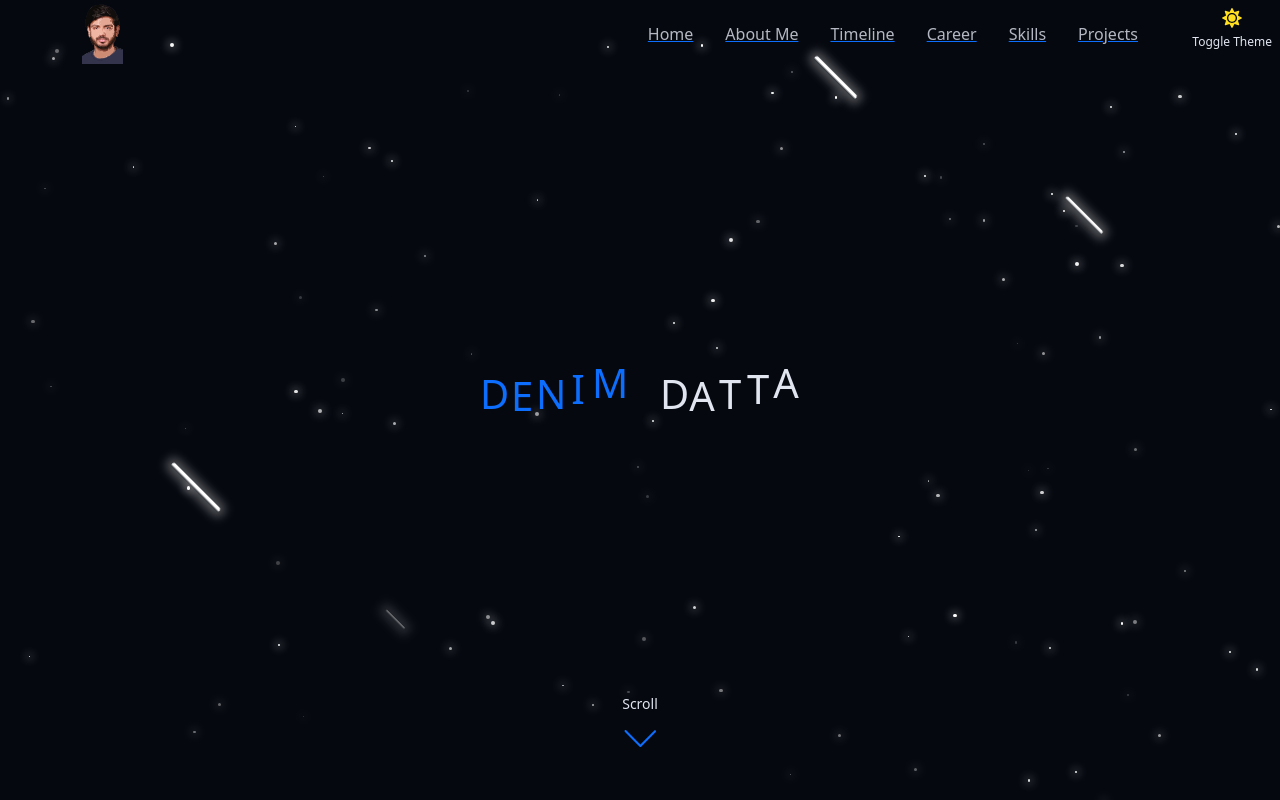
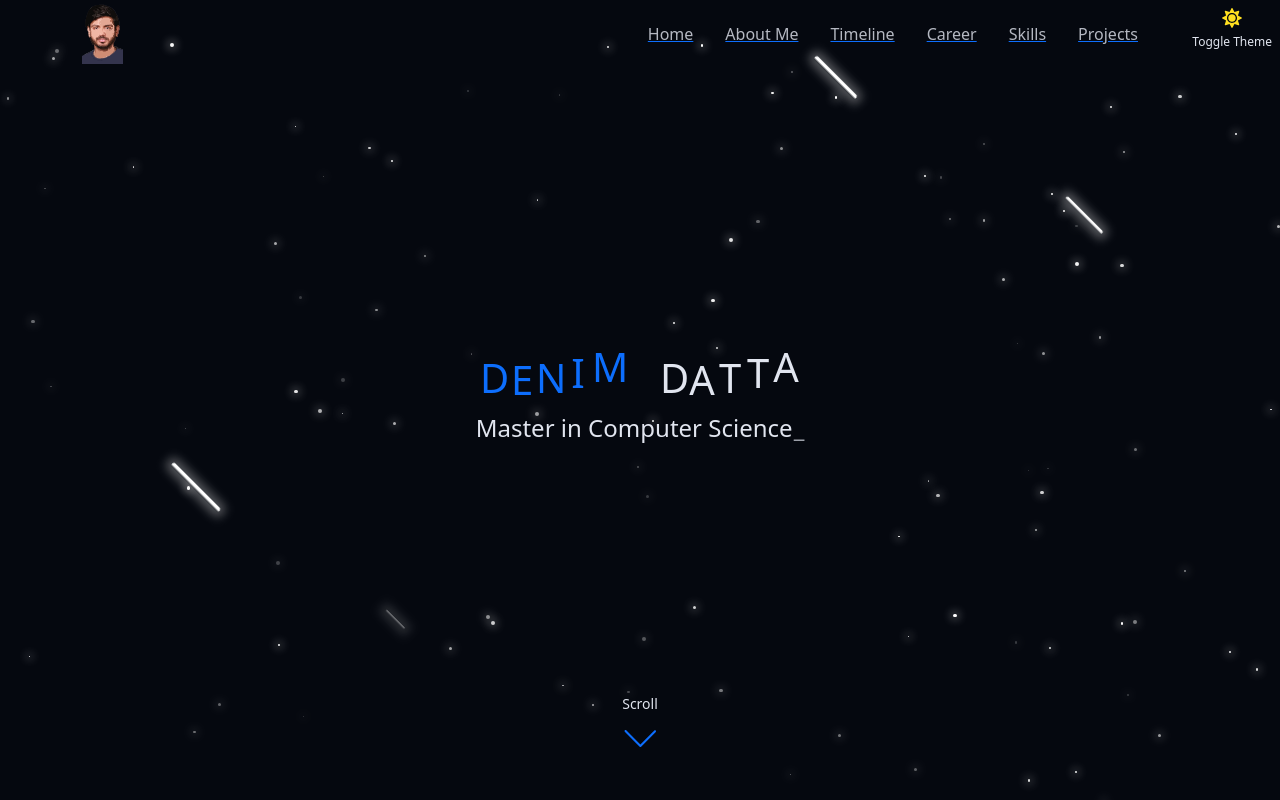
Before and after one commit to denimdatta/denimdatta.github.io, a React (Vite) app: page / in a window 1280 px wide. Shown: the top 800 px of the page. Built offline with nearby package versions, Linux system fonts and the light colour scheme.

Commit message:
Add Summary

```diff
--- a/src/components/DenimDatta.tsx
+++ b/src/components/DenimDatta.tsx
@@ -1,5 +1,6 @@
 import {SlArrowDown} from "react-icons/sl";
 import {CN} from "../lib/Utils";
+import Typewriter from "typewriter-effect";
 function DenimDatta() {
     return (
         <section id ="denimdatta"
@@ -19,6 +20,21 @@ function DenimDatta() {
                     <span className={CN("animate-wave-5 inline-block w-7 text-foreground")}>A</span>
                 </h1>
             </div>
+
+            <div className="row wrap-normal text-2xl font-sans">
+                <div>
+                    <Typewriter options={{
+                        strings: [
+                            "Master in Computer Science.",
+                            "10+ years of industrial experience.",
+                            "Skilled in Java and AWS technologies like CloudWatch, DynamoDB, SQS.",
+                        ],
+                        autoStart: true,
+                        cursor: '_',
+                    }}/>
+                </div>
+            </div>
+
             <div className={CN("absolute bottom-8 left-1/2 transform -translate-x-1/2",
                 "flex flex-col items-center animate-bounce",
             )}>
```
